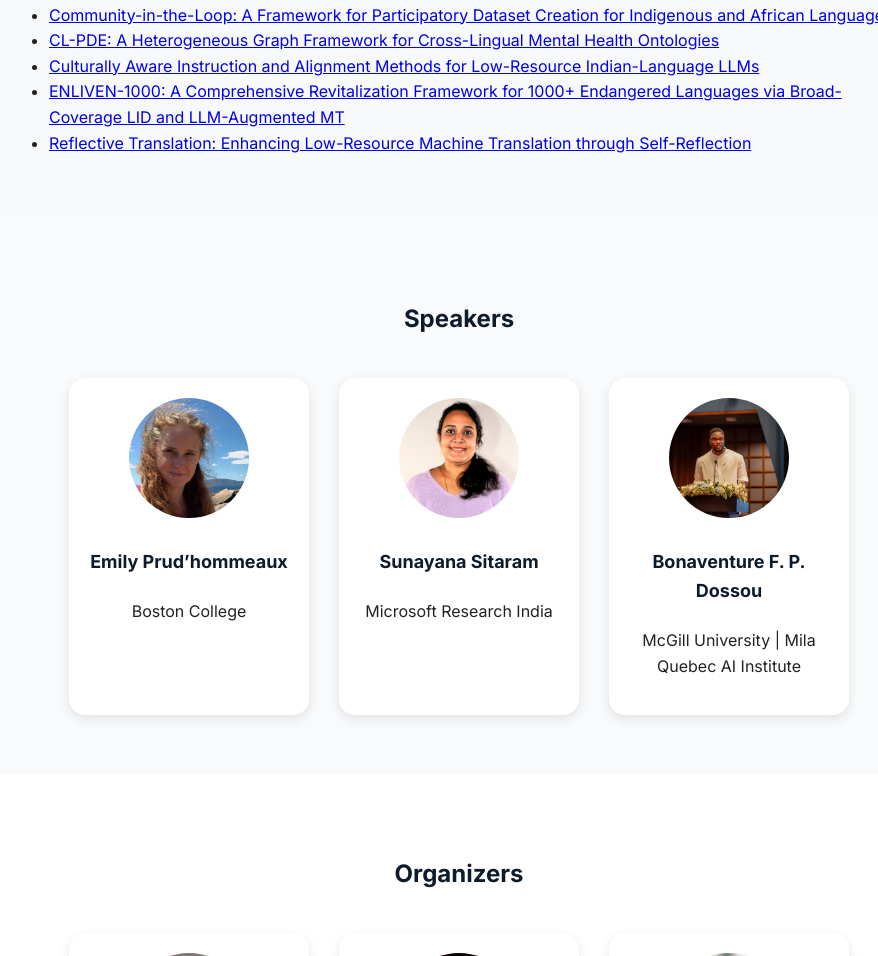
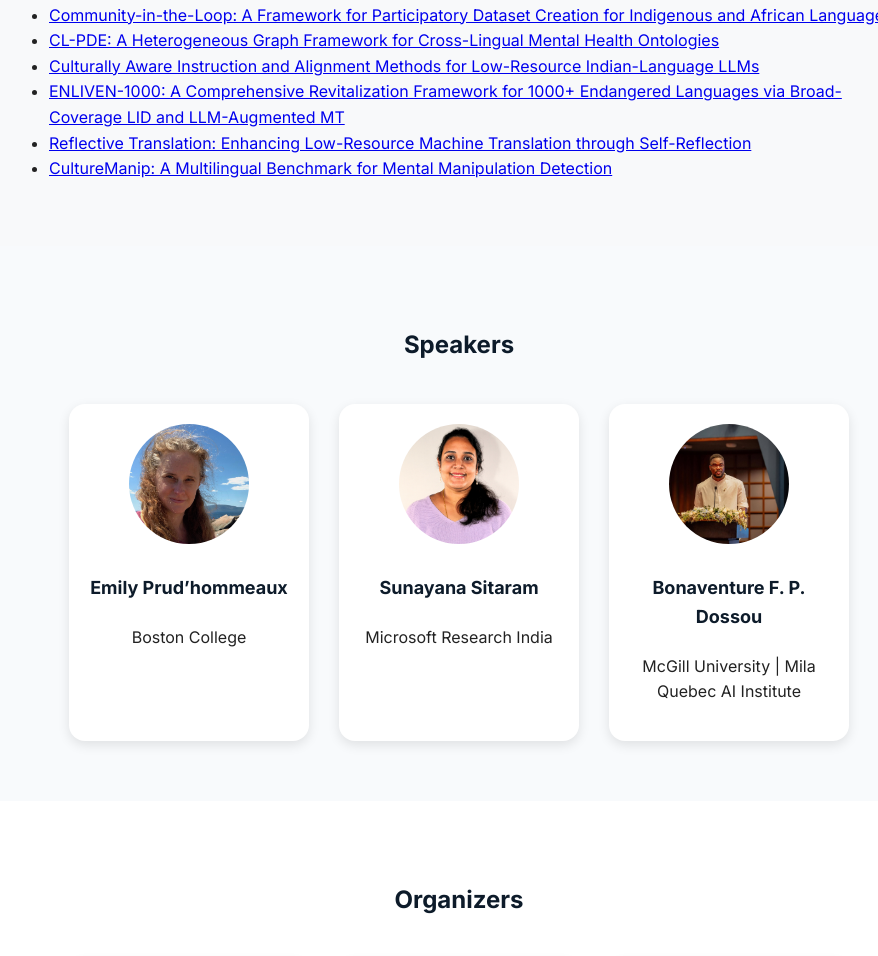
Before and after one commit to CLRLCLLMs/CLRLCLLMs-workshop.github.io-NeurIPS-2025, a plain HTML site: page index.html in a window 1280 px wide. Shown: the part 2670-3626 px from the top of the page, without its empty margins (181-1059 px from the left). Drawn offline with Linux system fonts and the light colour scheme.

Commit message:
Update index.html

```diff
--- a/index.html
+++ b/index.html
@@ -328,7 +328,12 @@
     Reflective Translation: Enhancing Low-Resource Machine Translation through Self-Reflection
   </a>
 </li>
-  </ul>
+    <li>
+  <a href="https://drive.google.com/file/d/1u9-o_2FrTqdCjvvSwcWevVtiVgF98ha-/view?usp=sharing" target="_blank" rel="noopener">
+    CultureManip: A Multilingual Benchmark for Mental Manipulation Detection
+  </a>
+</li>
+</ul>
 
 </section>
 
```
